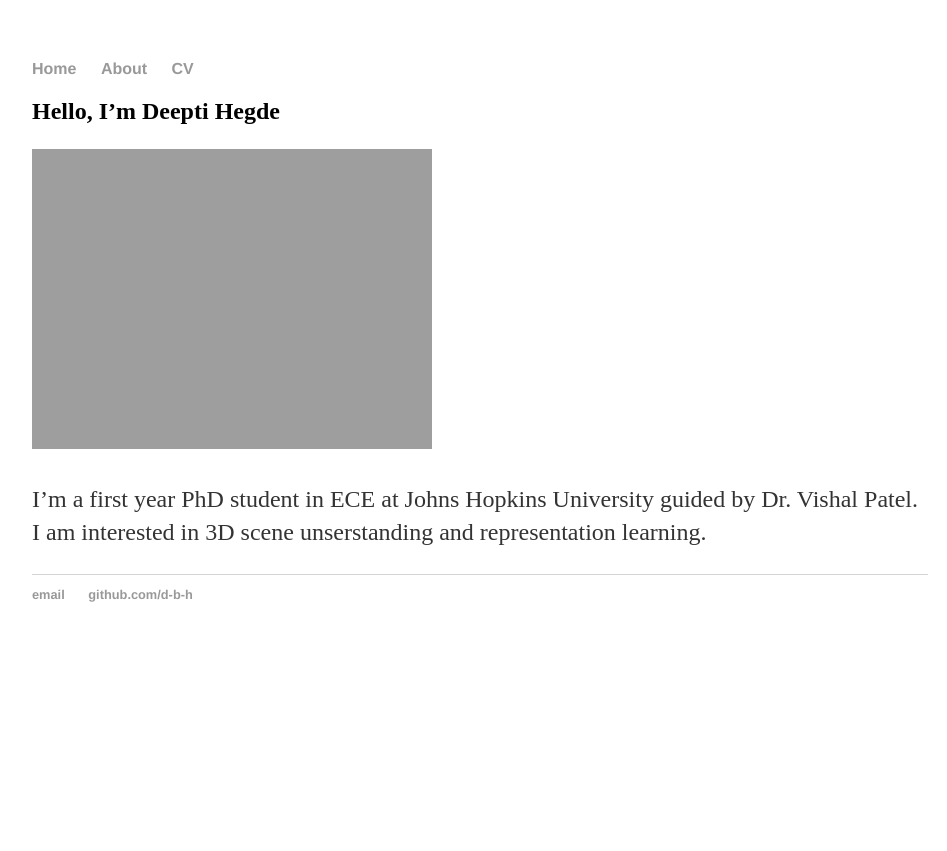
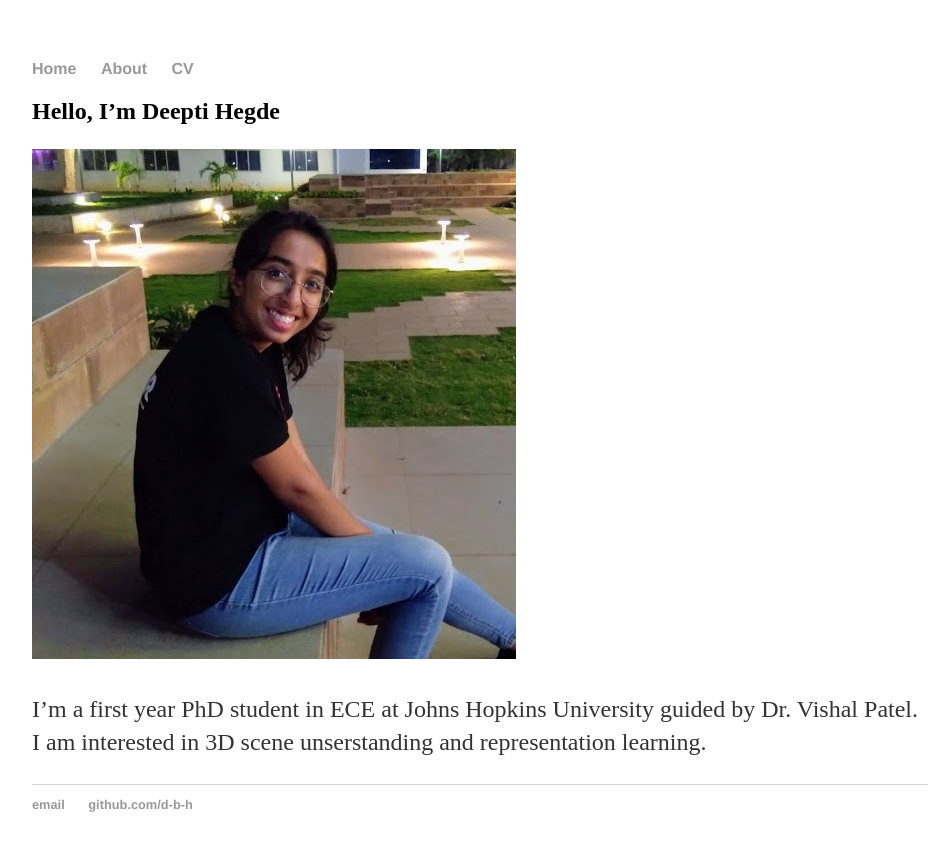
Before and after one commit to d-b-h/deepti.github.io, a Jekyll site: the page built from index.md, in a window 1280 px wide. Shown: the top 851 px of the page, without its empty margins (160-1107 px from the left). Built offline with Jekyll 4.4.1, drawn with Linux system fonts in a browser that asks for light colours; our own code applies the rules of GitHub Pages for plain Markdown files.

Commit message:
Update index.md

```diff
--- a/index.md
+++ b/index.md
@@ -1,4 +1,4 @@
 ## Hello, I'm Deepti Hegde
-![my photo](deepti.jpg=250x)
+![my photo](deepti.jpg)
 
 I'm a first year PhD student in ECE at Johns Hopkins University guided by Dr. Vishal Patel. I am interested in 3D scene unserstanding and representation learning.
```
